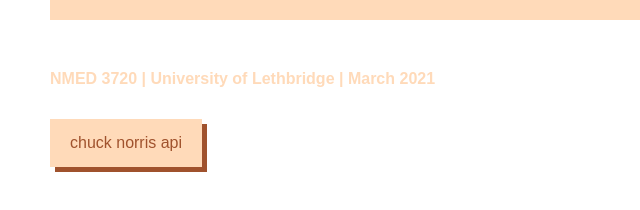
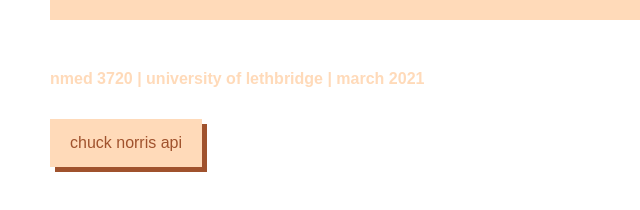
Before and after one commit to CastielSilvermist/assignment_two_api, a plain HTML site: page index.html in a window 1280 px wide. Shown: the part 356-566 px from the top of the page, 0-640 px from the left. Drawn offline with nearby package versions, Linux system fonts and the light colour scheme; no server answers.

Commit message:
styling finished

```diff
--- a/css/style.css
+++ b/css/style.css
@@ -33,13 +33,12 @@ h4 {
 header {
  margin: 50px;
  padding-top: 20px;
-/* text-align: center;*/
-text-align: right;
+ text-align: right;
 }
 
 footer {
 margin: 50px;
-/*text-align: center;*/
+
 
 }
 /*joke container & joke formatting*/
--- a/index.html
+++ b/index.html
@@ -25,7 +25,7 @@
         </div>
 
         <footer>
-            <h4>NMED 3720 | University of Lethbridge | March 2021</h4>
+            <h4>nmed 3720 | university of lethbridge | march 2021</h4>
             <a href="https://api.chucknorris.io/" target="_blank" class="api_link">chuck norris api</a>
         </footer>
 
```
